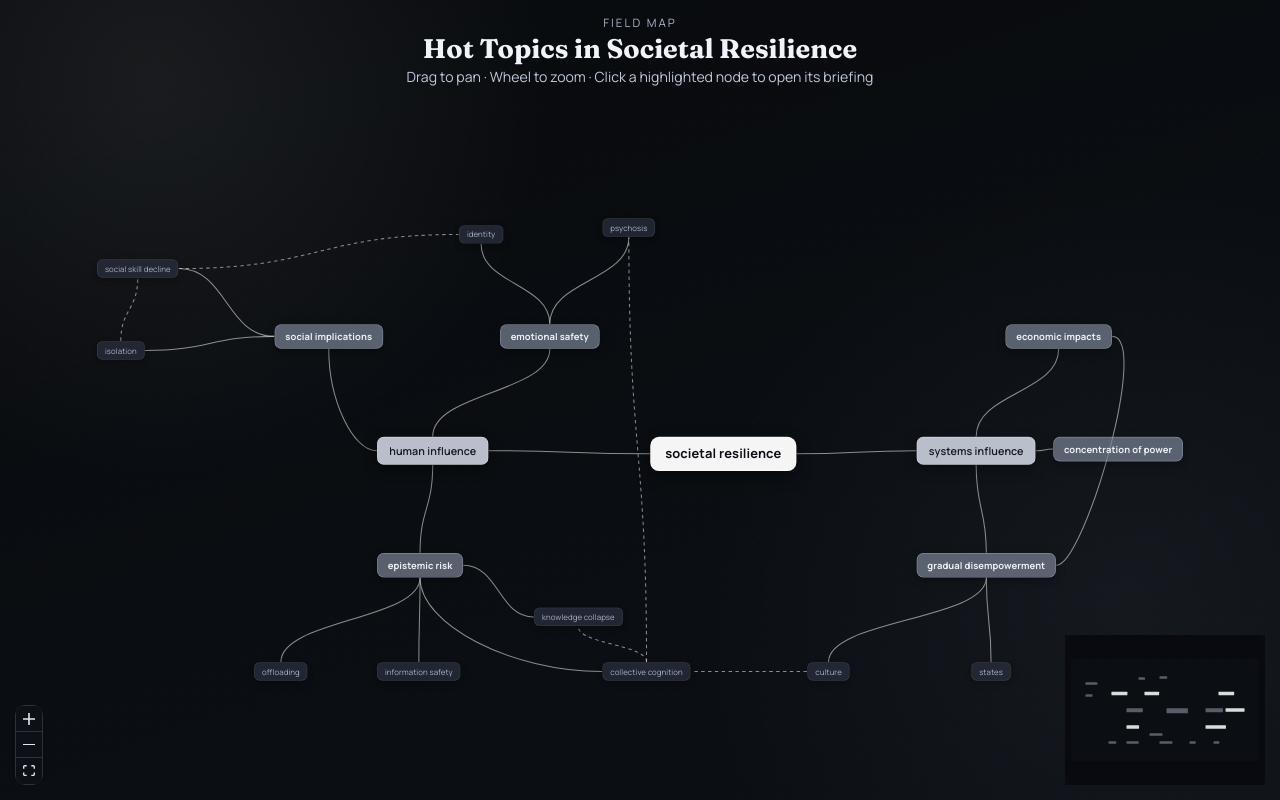
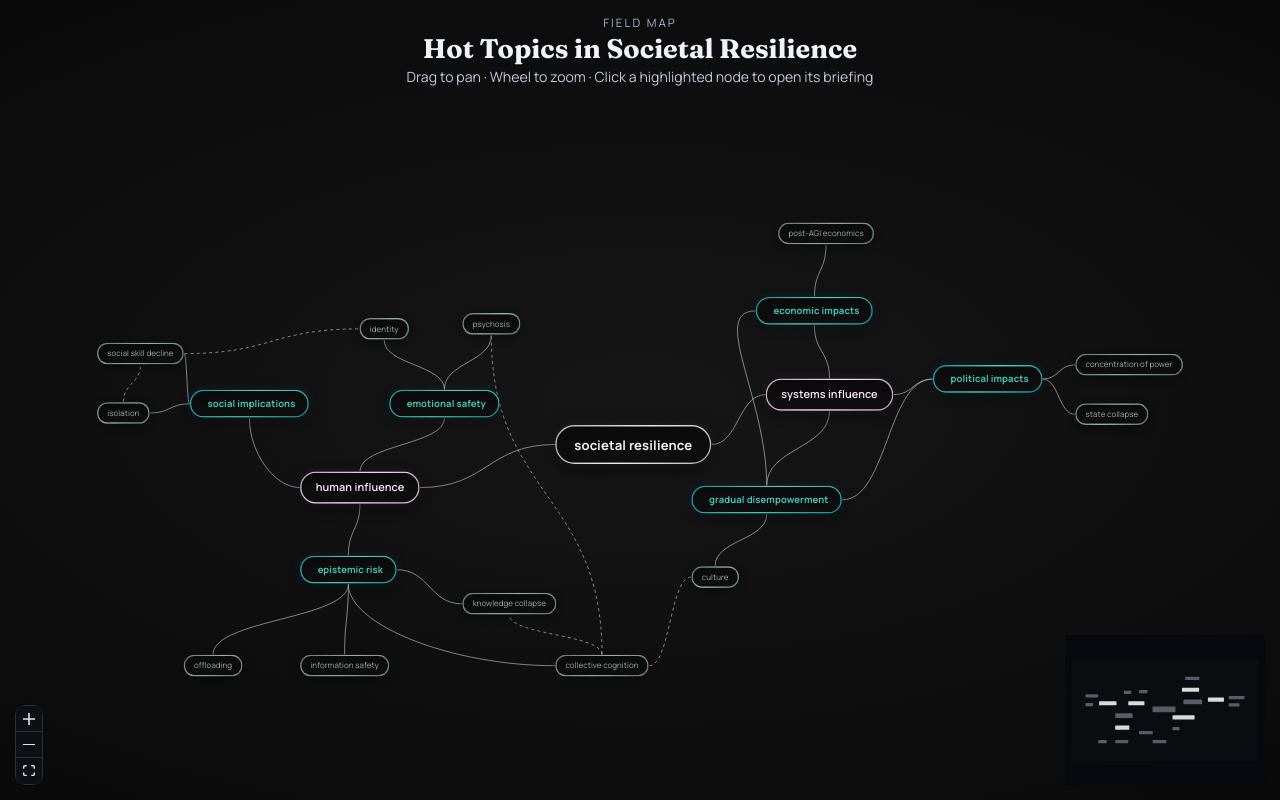
Before and after one commit to nowemoore/resilient-societies-map, a React (Vite) app: page / in a window 1280 px wide. Built offline with nearby package versions, Linux system fonts and the light colour scheme; the HTML template or start-up script is replaced by a standard one.

Commit message:
map update

```diff
--- a/src/App.css
+++ b/src/App.css
@@ -55,8 +55,8 @@
 
 .rf-node {
   padding: 0.52rem 0.88rem;
-  border-radius: 10px;
-  border: 1px solid rgba(255,255,255,0.16);
+  border-radius: 999px;
+  border: 2px solid transparent;
   font-family: 'Manrope', sans-serif;
   font-size: 0.82rem;
   font-weight: 500;
@@ -64,42 +64,46 @@
   line-height: 1.2;
   white-space: nowrap;
   user-select: none;
-  transition: box-shadow 160ms ease, border-color 160ms ease;
+  transition: box-shadow 160ms ease, filter 160ms ease;
 }
 
 /* tier sizing */
-.rf-node[data-tier="1"] { font-size: 1.18rem; font-weight: 700; padding: 0.78rem 1.3rem; border-radius: 13px; }
-.rf-node[data-tier="2"] { font-size: 0.98rem; font-weight: 600; padding: 0.62rem 1.05rem; }
-.rf-node[data-tier="3"] { font-size: 0.86rem; font-weight: 650; padding: 0.54rem 0.92rem; }
-.rf-node[data-tier="4"] { font-size: 0.72rem; font-weight: 400; padding: 0.36rem 0.66rem; border-radius: 8px; }
+.rf-node[data-tier="1"] { font-size: 1.32rem; font-weight: 700; padding: 1.05rem 1.8rem; border-radius: 999px; }
+.rf-node[data-tier="2"] { font-size: 1.1rem;  font-weight: 600; padding: 0.84rem 1.45rem; border-radius: 999px; }
+.rf-node[data-tier="3"] { font-size: 0.96rem; font-weight: 650; padding: 0.72rem 1.25rem; border-radius: 999px; }
+.rf-node[data-tier="4"] { font-size: 0.8rem;  font-weight: 400; padding: 0.5rem 0.92rem;  border-radius: 999px; }
 
-/* colour per tier: tier 1 brightest white → tier 4 darkest grey */
+/* colour per tier: gradient border + dark fill */
 .rf-node[data-tier="1"] {
-  background: rgba(255,255,255,0.96);
-  color: #0b0e14;
-  border-color: rgba(255,255,255,0.85);
-  box-shadow: 0 8px 24px rgba(0,0,0,0.42);
+  background:
+    linear-gradient(#0a0a0b, #0e0e0f) padding-box,
+    linear-gradient(135deg, #b8b8ba, #f2f2f4, #b8b8ba) border-box;
+  color: #f2f2f4;
+  box-shadow: 0 8px 28px rgba(0,0,0,0.52), 0 0 18px rgba(242,242,244,0.08);
 }
 
 .rf-node[data-tier="2"] {
-  background: rgba(210,216,228,0.88);
-  color: #111620;
-  border-color: rgba(220,226,240,0.7);
-  box-shadow: 0 6px 18px rgba(0,0,0,0.38);
+  background:
+    linear-gradient(#0a0a0b, #0e0e0f) padding-box,
+    linear-gradient(135deg, #c4a8c4, #ffe8ff, #c4a8c4) border-box;
+  color: #ffe8ff;
+  box-shadow: 0 6px 22px rgba(0,0,0,0.48), 0 0 14px rgba(255,232,255,0.08);
 }
 
 .rf-node[data-tier="3"] {
-  background: rgba(120,130,148,0.72);
-  color: #edf0f6;
-  border-color: rgba(180,188,204,0.45);
-  box-shadow: 0 4px 14px rgba(0,0,0,0.34);
+  background:
+    linear-gradient(#0a0a0b, #0e0e0f) padding-box,
+    linear-gradient(135deg, #2090a4, #50d4c4, #2090a4) border-box;
+  color: #40c8b8;
+  box-shadow: 0 5px 18px rgba(0,0,0,0.44), 0 0 16px rgba(58,188,176,0.14);
 }
 
 .rf-node[data-tier="4"] {
-  background: rgba(38,44,58,0.82);
-  color: #a8b2c6;
-  border-color: rgba(255,255,255,0.1);
-  box-shadow: 0 3px 10px rgba(0,0,0,0.3);
+  background:
+    linear-gradient(#0a0a0b, #0e0e0f) padding-box,
+    linear-gradient(135deg, #607870, #97b1ab, #607870) border-box;
+  color: #97b1ab;
+  box-shadow: 0 4px 14px rgba(0,0,0,0.40);
 }
 
 .rf-node--clickable {
@@ -108,13 +112,16 @@
 }
 
 .rf-node--clickable:hover {
-  box-shadow: 0 0 0 2px rgba(255,255,255,0.55), 0 8px 22px rgba(0,0,0,0.5);
-  border-color: rgba(255,255,255,0.9);
+  filter: brightness(1.2) saturate(1.15);
 }
 
 .rf-node__label {
   display: block;
   pointer-events: none;
+}
+
+.rf-node__icon {
+  margin-right: 0.42em;
 }
 
 .rf-handle {
@@ -325,10 +332,7 @@
   touch-action: none;
   cursor: grab;
   user-select: none;
-  background:
-    radial-gradient(circle at 18% 22%, rgba(255, 255, 255, 0.09), transparent 36%),
-    radial-gradient(circle at 82% 74%, rgba(205, 214, 229, 0.06), transparent 34%),
-    linear-gradient(160deg, #07080a, #0d1014 54%, #090b0f);
+  background: transparent;
 }
 
 .graph-stage::before {
--- a/src/App.jsx
+++ b/src/App.jsx
@@ -1,18 +1,27 @@
 import { useCallback, useEffect, useState } from 'react'
 import {
   ReactFlow,
-  Background,
   Controls,
   MiniMap,
   Handle,
   Position,
   useNodesState,
   useEdgesState,
-  BackgroundVariant,
 } from '@xyflow/react'
 import '@xyflow/react/dist/style.css'
 import { nodeContentById } from './content/nodes'
 import './App.css'
+
+// ─── icons ─────────────────────────────────────────────────────────────────────
+
+const NODE_ICONS = {
+  social:                'fa-users',
+  emotionalSafety:       'fa-heart',
+  economics:             'fa-sack-dollar',
+  epistemicRisk:         'fa-brain',
+  politicalImpacts:      'fa-building-columns',
+  gradualDisempowerment: 'fa-faucet-drip',
+}
 
 // ─── graph data ────────────────────────────────────────────────────────────────
 
@@ -20,34 +29,40 @@ const CLICKABLE = new Set(Object.keys(nodeContentById))
 
 // tier 1 = societal resilience, 2 = human/systems, 3 = clickable problems, 4 = leaf context
 const rawNodes = [
-  // ── top leaf row ────────────────────────────────────────────────────────
-  { id: 'isolation',             label: 'isolation',              x: -200, y: 200, dominant: false, tier: 4 },
-  { id: 'psychosis',             label: 'psychosis',              x: 540,  y: 20,  dominant: false, tier: 4 },
-  { id: 'identity',              label: 'identity',               x: 330,  y: 30,  dominant: false, tier: 4 },
-  { id: 'deterioration',         label: 'social skill decline',   x: -200, y: 80,  dominant: false, tier: 4 },
+  // ── top leaf row (human branch +75) ────────────────────────────────────
+  { id: 'isolation',             label: 'isolation',              x: -160, y: 235, dominant: false, tier: 4 },
+  { id: 'psychosis',             label: 'psychosis',              x: 430,  y: 91,  dominant: false, tier: 4 },
+  { id: 'identity',              label: 'identity',               x: 264,  y: 99,  dominant: false, tier: 4 },
+  { id: 'deterioration',         label: 'social skill decline',   x: -160, y: 139, dominant: false, tier: 4 },
 
   // ── upper mid ────────────────────────────────────────────────────────────
-  { id: 'social',                label: 'social implications',    x: 60,   y: 175, dominant: true,  tier: 3 },
-  { id: 'emotionalSafety',       label: 'emotional safety',       x: 390,  y: 175, dominant: true,  tier: 3 },
-  { id: 'economics',             label: 'economic impacts',       x: 1130, y: 175, dominant: true,  tier: 3 },
+  { id: 'social',                label: 'social implications',    x: -10,  y: 215, dominant: true,  tier: 3 },
+  { id: 'emotionalSafety',       label: 'emotional safety',       x: 312,  y: 215, dominant: true,  tier: 3 },
+  { id: 'economics',             label: 'economic impacts',       x: 904,  y: 65,  dominant: true,  tier: 3 },
 
   // ── central spine ────────────────────────────────────────────────────────
-  { id: 'humanInfluence',        label: 'human influence',        x: 210,  y: 340, dominant: false, tier: 2 },
-  { id: 'societalResilience',    label: 'societal resilience',    x: 610,  y: 340, dominant: false, tier: 1 },
-  { id: 'systemsInfluence',      label: 'systems influence',      x: 1000, y: 340, dominant: false, tier: 2 },
+  { id: 'humanInfluence',        label: 'human influence',        x: 168,  y: 347, dominant: false, tier: 2 },
+  { id: 'societalResilience',    label: 'societal resilience',    x: 580,  y: 272, dominant: false, tier: 1 },
+  { id: 'systemsInfluence',      label: 'systems influence',      x: 920,  y: 197, dominant: false, tier: 2 },
 
   // ── lower mid ────────────────────────────────────────────────────────────
-  { id: 'epistemicRisk',         label: 'epistemic risk',         x: 210,  y: 510, dominant: true,  tier: 3 },
-  { id: 'gradualDisempowerment', label: 'gradual disempowerment', x: 1000, y: 510, dominant: true,  tier: 3 },
-  { id: 'concentrationOfPower',  label: 'concentration of power', x: 1200, y: 340, dominant: true,  tier: 3 },
+  { id: 'epistemicRisk',         label: 'epistemic risk',         x: 168,  y: 483, dominant: true,  tier: 3 },
+  { id: 'gradualDisempowerment', label: 'gradual disempowerment', x: 800,  y: 370, dominant: true,  tier: 3 },
+  { id: 'politicalImpacts',      label: 'political impacts',      x: 1190, y: 175, dominant: true,  tier: 3 },
+
+  // ── econ leaves (sys branch -75) ─────────────────────────────────────────
+  { id: 'postAGIEconomics',      label: 'post-AGI economics',     x: 940,  y: -55, dominant: false, tier: 4 },
+
+  // ── COP leaves (sys branch -75) ──────────────────────────────────────────
+  { id: 'concentrationOfPower',  label: 'concentration of power', x: 1420, y: 157, dominant: false, tier: 4 },
+  { id: 'stateCollapse',         label: 'state collapse',         x: 1420, y: 237, dominant: false, tier: 4 },
 
   // ── bottom leaf row ──────────────────────────────────────────────────────
-  { id: 'offloading',            label: 'offloading',             x: 30,   y: 670, dominant: false, tier: 4 },
-  { id: 'informationSafety',     label: 'information safety',     x: 210,  y: 670, dominant: false, tier: 4 },
-  { id: 'knowledgeCollapse',     label: 'knowledge collapse',     x: 440,  y: 590, dominant: false, tier: 4 },
-  { id: 'collectiveCognition',   label: 'collective cognition',   x: 540,  y: 670, dominant: false, tier: 4 },
-  { id: 'culture',               label: 'culture',                x: 840,  y: 670, dominant: false, tier: 4 },
-  { id: 'states',                label: 'states',                 x: 1080, y: 670, dominant: false, tier: 4 },
+  { id: 'offloading',            label: 'offloading',             x: -20,  y: 643, dominant: false, tier: 4 },
+  { id: 'informationSafety',     label: 'information safety',     x: 168,  y: 643, dominant: false, tier: 4 },
+  { id: 'knowledgeCollapse',     label: 'knowledge collapse',     x: 430,  y: 543, dominant: false, tier: 4 },
+  { id: 'collectiveCognition',   label: 'collective cognition',   x: 580,  y: 643, dominant: false, tier: 4 },
+  { id: 'culture',               label: 'culture',                x: 800,  y: 500, dominant: false, tier: 4 },
 ]
 
 const rawEdges = [
@@ -68,11 +83,14 @@ const rawEdges = [
   ['collectiveCognition',   'knowledgeCollapse',     'top-src',  'bottom-tgt'],
   ['knowledgeCollapse',     'epistemicRisk',         'left-src', 'right-tgt'],
   ['systemsInfluence',      'economics',             'top-src',  'bottom-tgt'],
+  ['economics',             'postAGIEconomics',      'top-src',  'bottom-tgt'],
   ['systemsInfluence',      'gradualDisempowerment', 'bottom',   'top'],
-  ['systemsInfluence',      'concentrationOfPower',  'right',    'left'],
-  ['gradualDisempowerment', 'economics',             'right',    'right-tgt'],
+  ['systemsInfluence',      'politicalImpacts',      'right',    'left'],
+  ['politicalImpacts',      'concentrationOfPower',  'right',    'left'],
+  ['politicalImpacts',      'stateCollapse',         'right',    'left'],
+  ['gradualDisempowerment', 'economics',             'top-src',  'left'],
   ['gradualDisempowerment', 'culture',               'bottom',   'top'],
-  ['gradualDisempowerment', 'states',                'bottom',   'top'],
+  ['gradualDisempowerment', 'politicalImpacts',      'right',     'left'],
   ['culture',               'collectiveCognition',   'left-src', 'right-tgt'],
   ['humanInfluence',        'societalResilience',    'right',    'left'],
   ['societalResilience',    'systemsInfluence',      'right',    'left'],
@@ -81,7 +99,7 @@ const rawEdges = [
 const initialNodes = rawNodes.map((n) => ({
   id: n.id,
   position: { x: n.x, y: n.y },
-  data: { label: n.label, dominant: n.dominant, clickable: CLICKABLE.has(n.id), tier: n.tier },
+  data: { label: n.label, dominant: n.dominant, clickable: CLICKABLE.has(n.id), tier: n.tier, icon: NODE_ICONS[n.id] ?? null },
   type: 'resilienceNode',
 }))
 
@@ -115,7 +133,10 @@ function ResilienceNode({ data }) {
       <Handle type="source" position={Position.Top}    id="top-src"   className="rf-handle" />
       <Handle type="target" position={Position.Left}   id="left"      className="rf-handle" />
       <Handle type="source" position={Position.Left}   id="left-src"  className="rf-handle" />
-      <span className="rf-node__label">{data.label}</span>
+      <span className="rf-node__label">
+        {data.icon && <i className={`fa-solid ${data.icon} rf-node__icon`} />}
+        {data.label}
+      </span>
       <Handle type="source" position={Position.Bottom} id="bottom"    className="rf-handle" />
       <Handle type="target" position={Position.Bottom} id="bottom-tgt" className="rf-handle" />
       <Handle type="source" position={Position.Right}  id="right"     className="rf-handle" />
@@ -226,7 +247,7 @@ export default function App() {
     return () => { document.body.style.overflow = '' }
   }, [activeNodeContent])
 
-  const onNodeClick = useCallback((_event, node) => {
+const onNodeClick = useCallback((_event, node) => {
     if (node.data.clickable) setActiveNodeId(node.id)
   }, [])
 
@@ -255,13 +276,8 @@ export default function App() {
             nodesConnectable={false}
             elementsSelectable={false}
             proOptions={{ hideAttribution: true }}
+            defaultEdgeOptions={{ pathOptions: { curvature: 0.7 } }}
           >
-            <Background
-              variant={BackgroundVariant.Dots}
-              gap={22}
-              size={1}
-              color="rgba(255,255,255,0.14)"
-            />
             <Controls
               showInteractive={false}
               style={{
--- a/src/index.css
+++ b/src/index.css
@@ -18,10 +18,7 @@
 body {
   margin: 0;
   min-width: 320px;
-  background:
-    radial-gradient(circle at 12% 10%, rgba(255, 255, 255, 0.07), transparent 30%),
-    radial-gradient(circle at 88% 76%, rgba(201, 215, 241, 0.05), transparent 34%),
-    linear-gradient(160deg, #080a0d, #0c1015);
+  background: radial-gradient(ellipse 110% 85% at 50% 50%, #161617 0%, #0a0a0b 70%) fixed;
 }
 
 #root {
```
